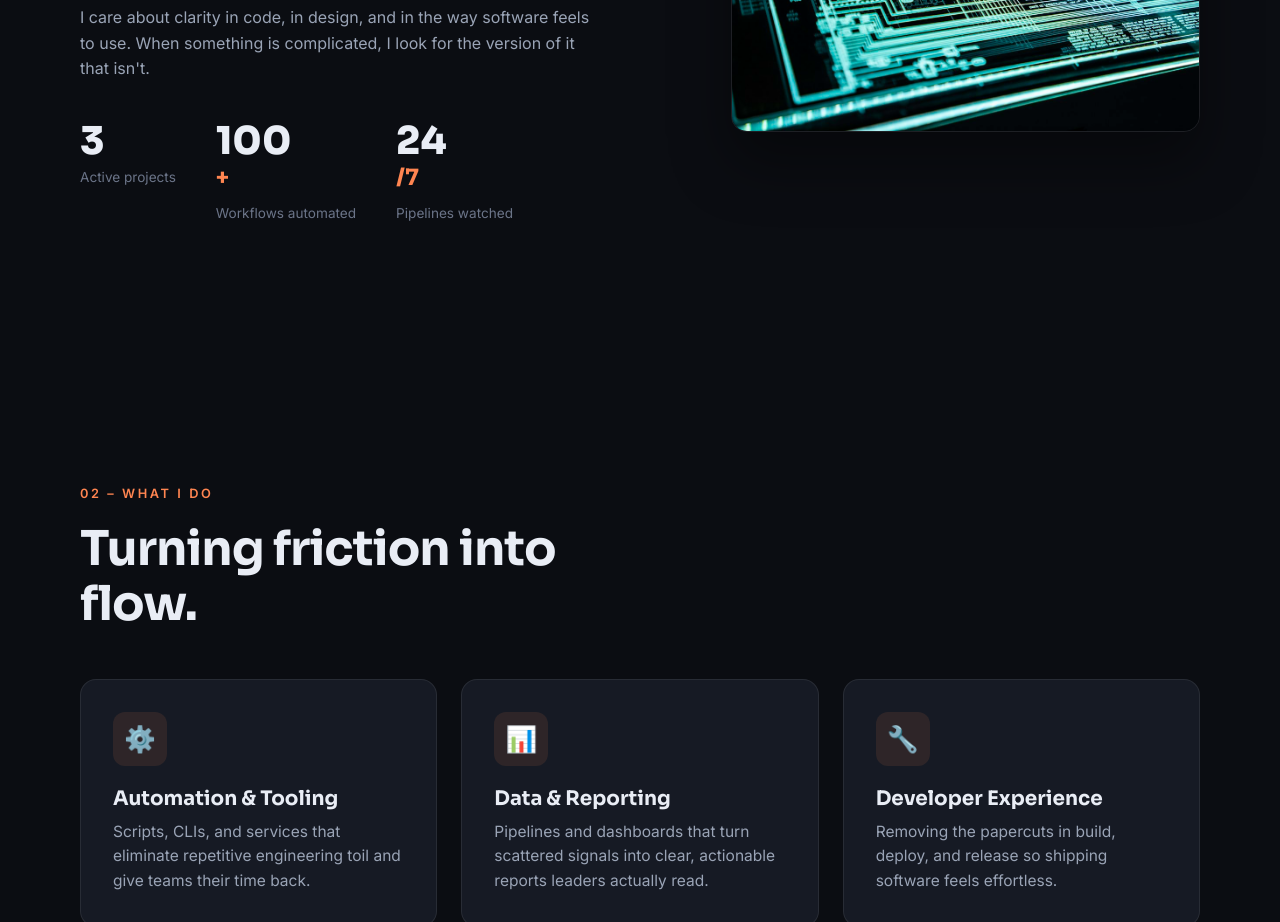
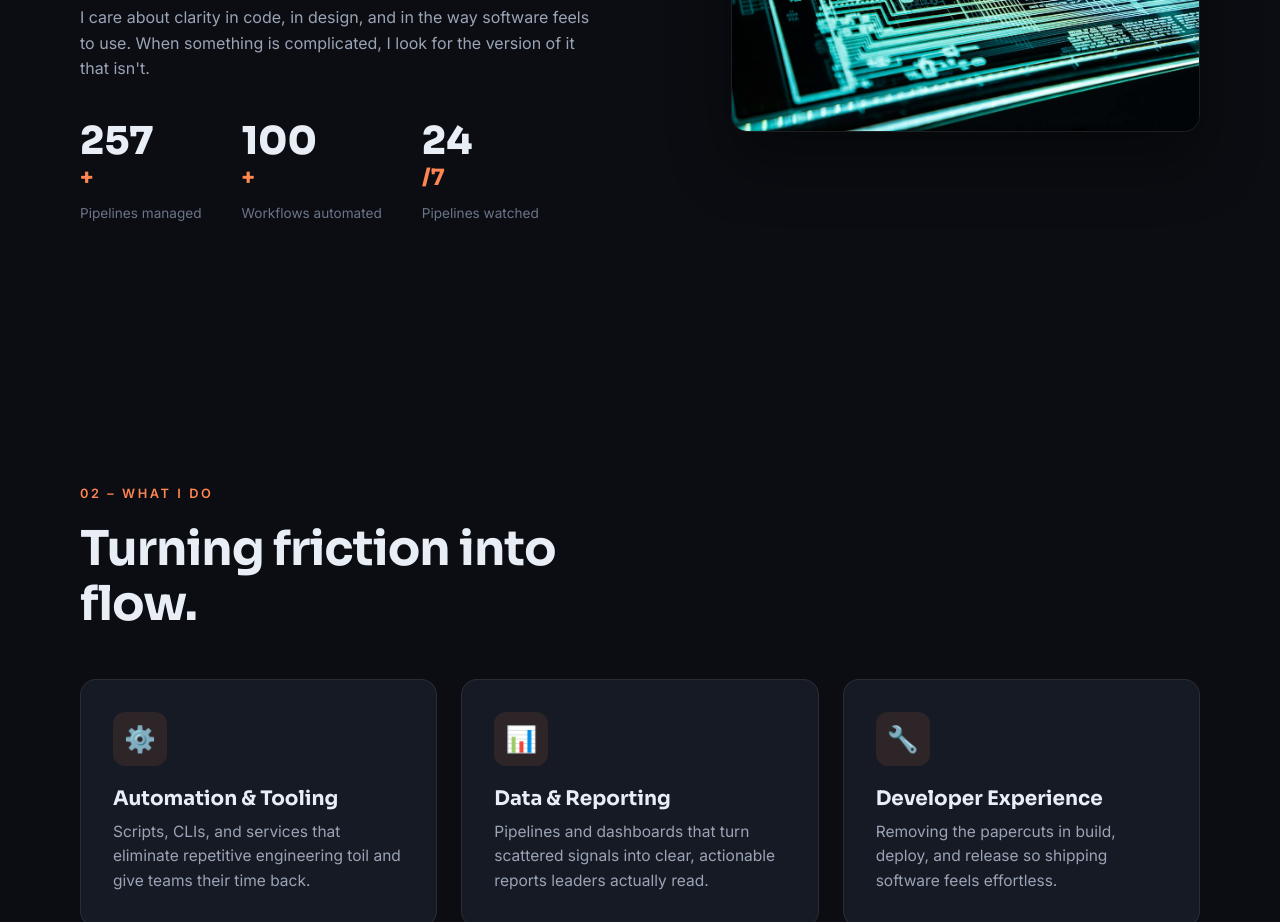
Before and after one commit to Surelaarrgh/Personal-Website, a plain HTML site: page index.html in a window 1280 px wide. Shown: the part 1240-2162 px from the top of the page. Drawn offline with Linux system fonts and the light colour scheme.

Commit message:
feat: Strengthen About stat (257+ pipelines managed)
Replace the weaker '3 active projects' stat with '257+ pipelines managed'
from real experience, keeping all three stats impactful.

```diff
--- a/index.html
+++ b/index.html
@@ -79,8 +79,8 @@
         </p>
         <div class="about__stats">
           <div class="stat">
-            <span class="stat__num" data-count="3">0</span>
-            <span class="stat__label">Active projects</span>
+            <span class="stat__num" data-count="257">0</span><span class="stat__suffix">+</span>
+            <span class="stat__label">Pipelines managed</span>
           </div>
           <div class="stat">
             <span class="stat__num" data-count="100">0</span><span class="stat__suffix">+</span>
```
